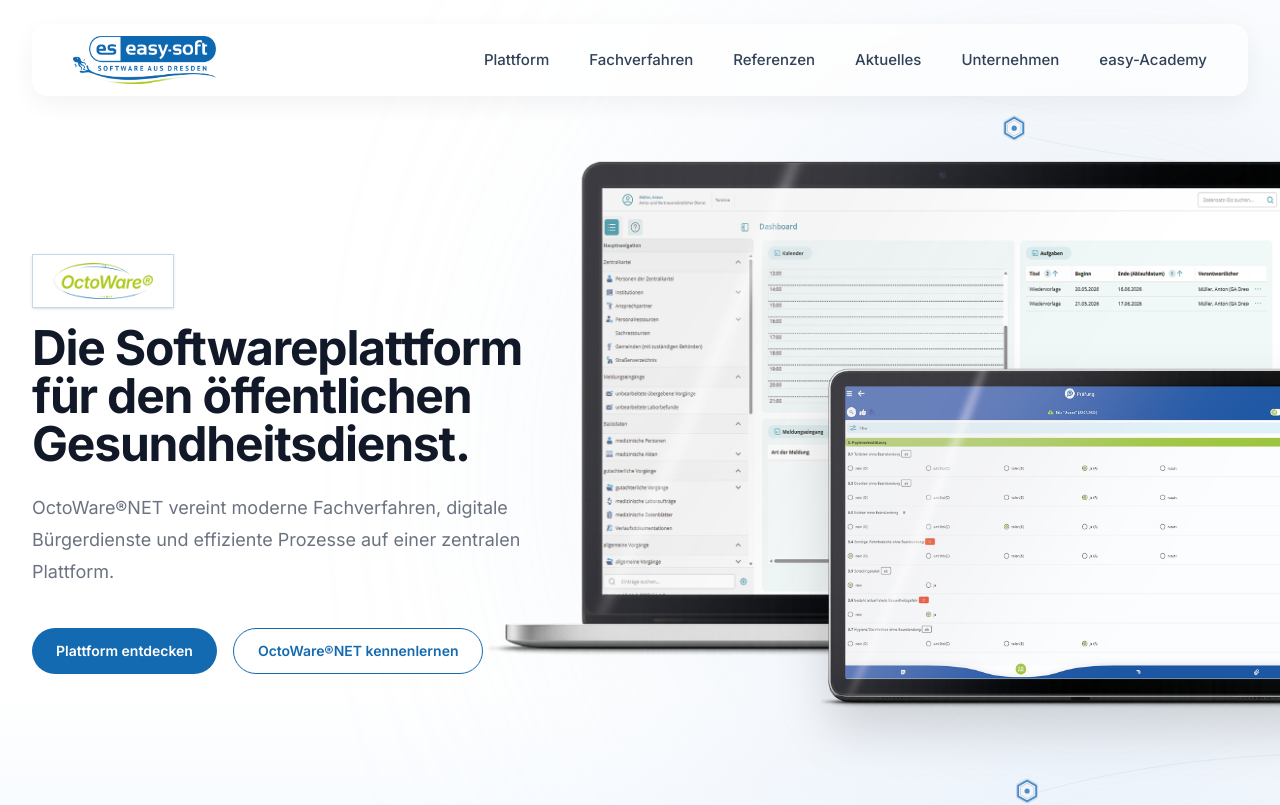
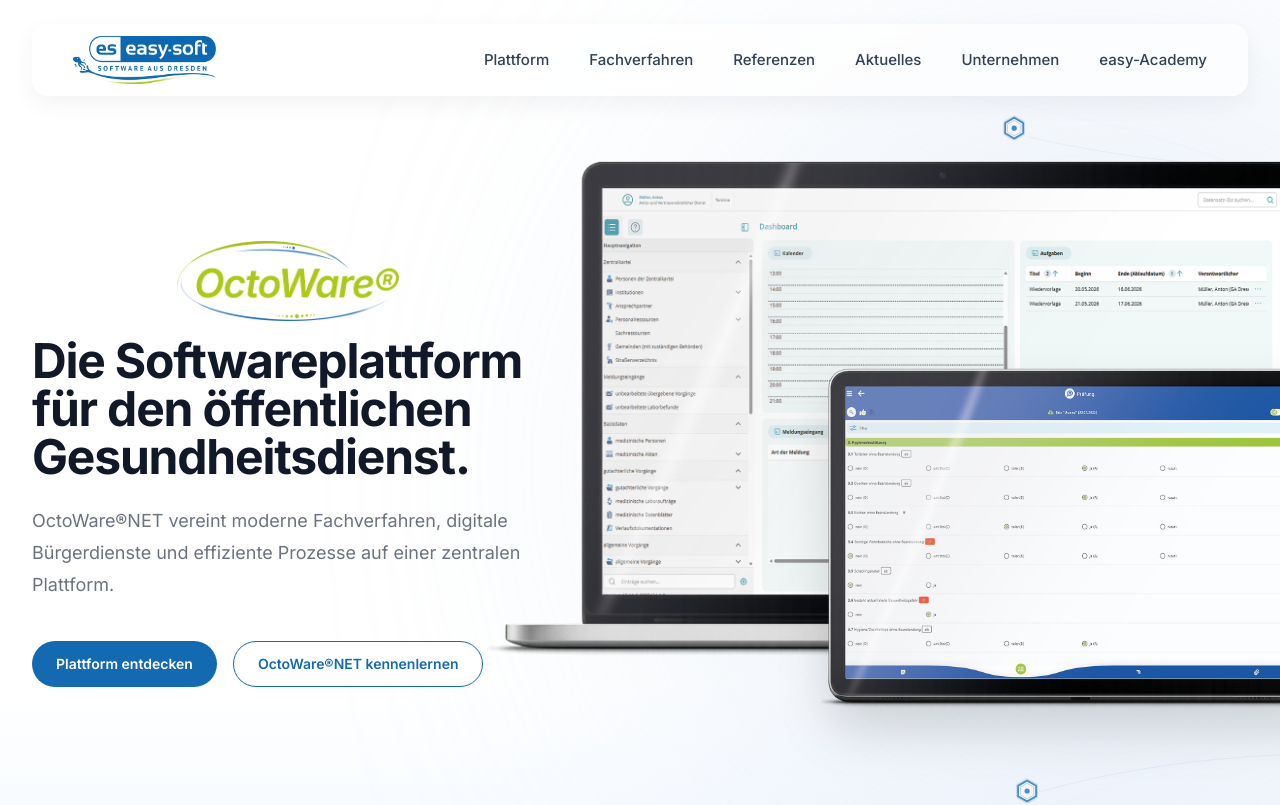
Before and after one commit to weblogger117-art/octoware-website, a Next.js app: page / in a window 1280 px wide. Shown: the top 805 px of the page. Built offline with nearby package versions, Linux system fonts and the light colour scheme.

Commit message:
Update HeroContent.tsx

```diff
--- a/components/sections/HeroContent.tsx
+++ b/components/sections/HeroContent.tsx
@@ -5,26 +5,6 @@ import { Heading } from "@/components/typography";
 export function HeroContent() {
   return (
     <div className="flex max-w-lg flex-col items-start">
-      <div
-  className="
-    inline-flex
-    items-center
-
-    rounded-2x1
-
-    border
-    border-[#c5d7ed]
-
-    bg-white/75
-
-    px-5
-    py-2
-
-    backdrop-blur-md
-
-    shadow-sm
-  "
->
      <Image
   src="/images/branding/octoware-logo.png"
   alt="OctoWare®"
@@ -33,12 +13,12 @@ export function HeroContent() {
   priority
   draggable={false}
   className="
-      h-9
+    h-20
   w-auto
+  mx-auto
   select-none
   "
 />
-</div>
 
       <Heading
         className="mt-4"
```
Lines whose indentation alone changed are shown as unchanged.
